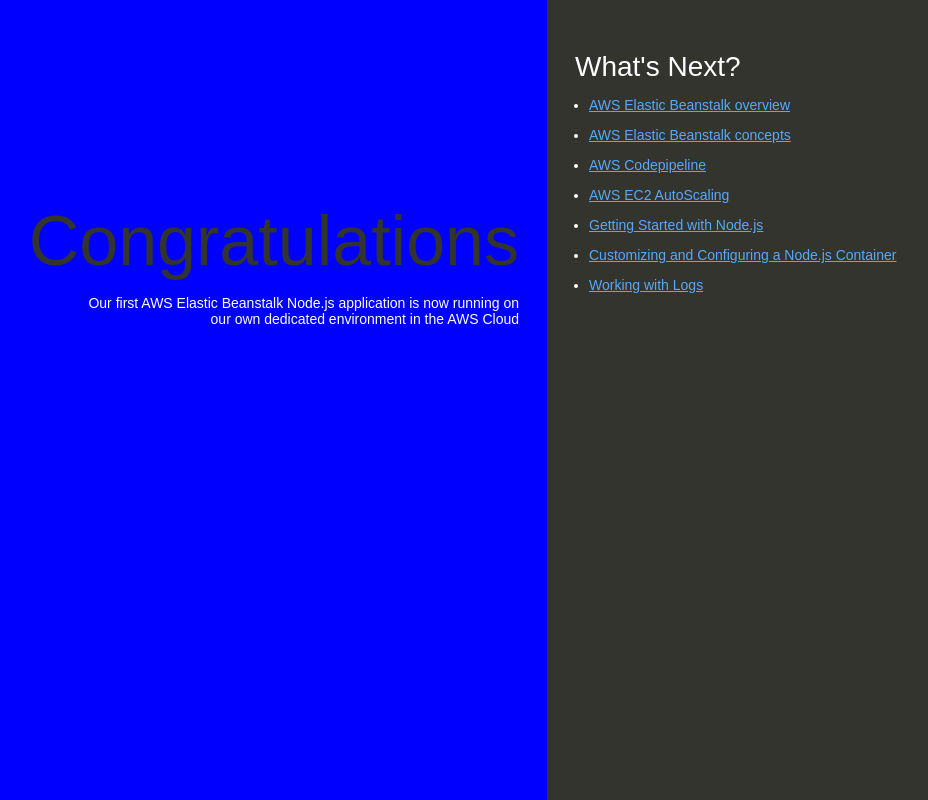
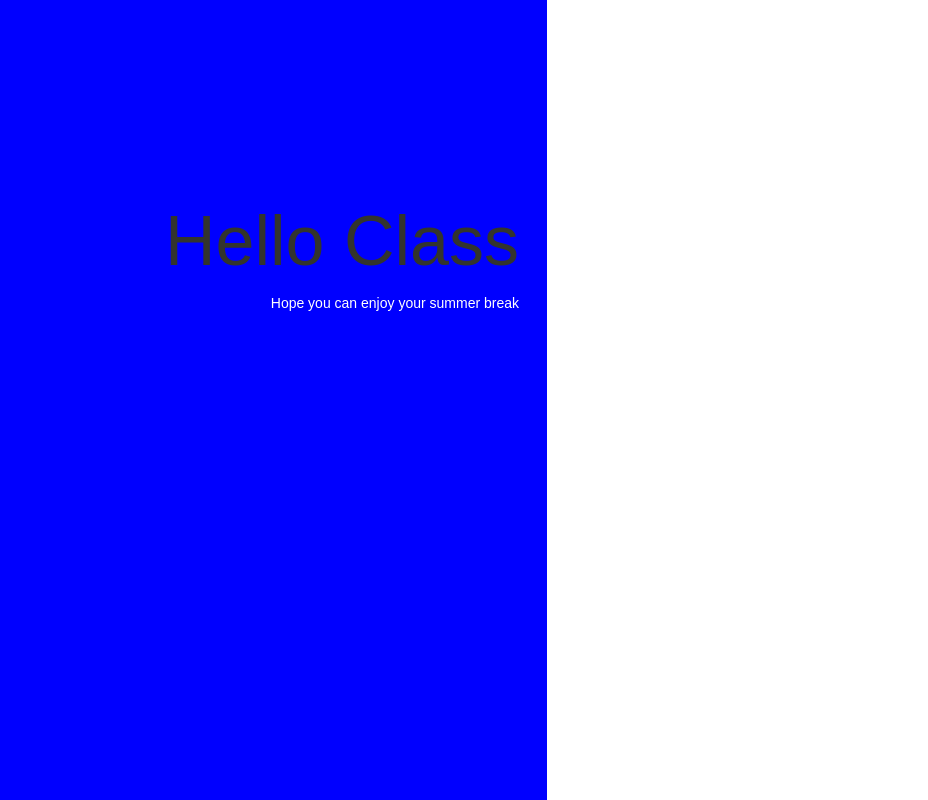
Before and after one commit to ccspringgp/AWS_CICD, a website: page index.html in a window 1280 px wide. Shown: the whole page, without its empty margins (93-1021 px from the left). Drawn offline with Linux system fonts and the light colour scheme.

Commit message:
Update index.html

```diff
--- a/index.html
+++ b/index.html
@@ -74,20 +74,8 @@
   </head>
   <body>
     <div class="textColumn">
-      <h1>Congratulations</h1>
-      <p>Our first AWS Elastic Beanstalk Node.js application is now running on our own dedicated environment in the AWS Cloud</p>
+      <h1>Hello Class</h1>
+      <p>Hope you can enjoy your summer break</p>
     </div>
-    <div class="linksColumn">
-      <h2>What's Next?</h2>
-      <ul>
-        <li><a href="http://docs.aws.amazon.com/elasticbeanstalk/latest/dg/Welcome.html">AWS Elastic Beanstalk overview</a></li>
-        <li><a href="http://docs.aws.amazon.com/elasticbeanstalk/latest/dg/concepts.html">AWS Elastic Beanstalk concepts</a></li>
-        <li><a href="https://docs.aws.amazon.com/codepipeline/latest/userguide/welcome.html">AWS Codepipeline</a></li>
-        <li><a href="https://docs.aws.amazon.com/autoscaling/ec2/userguide/what-is-amazon-ec2-auto-scaling.html">AWS EC2 AutoScaling</a></li>
-        <li><a href="https://docs.aws.amazon.com/sdk-for-javascript/v3/developer-guide/getting-started-nodejs.html">Getting Started with Node.js </a></li>
-        <li><a href="http://docs.aws.amazon.com/elasticbeanstalk/latest/dg/create_deploy_nodejs_custom_container.html">Customizing and Configuring a Node.js Container </a></li>
-        <li><a href="http://docs.aws.amazon.com/elasticbeanstalk/latest/dg/using-features.loggingS3.title.html">Working with Logs</a></li>
-      </ul>
-    </div>
-  </body>
+      </body>
 </html>
```
